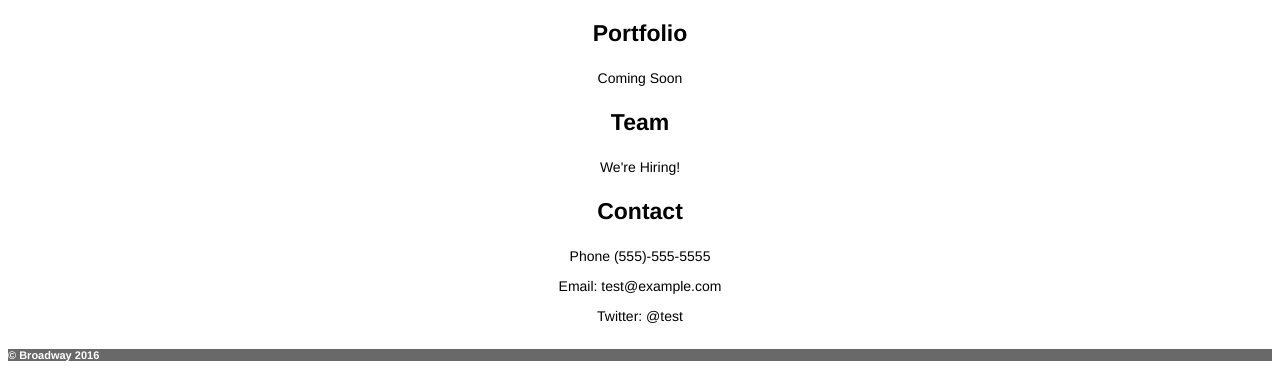
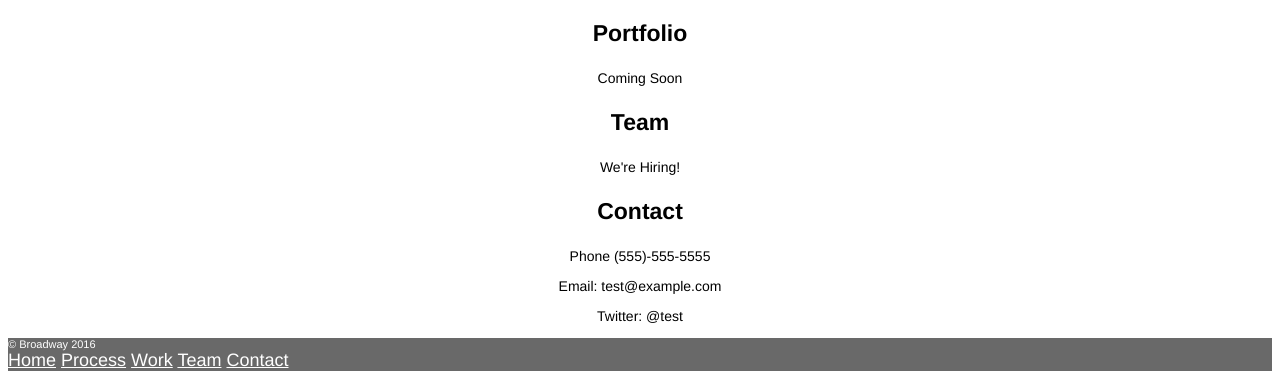
Before and after one commit to emebishop/broadway, a plain HTML site: page broadway/index.html in a window 1280 px wide. Shown: the part 1694-2081 px from the top of the page. Drawn offline with Linux system fonts and the light colour scheme.

Commit message:
almost final css

```diff
--- a/broadway/index.html
+++ b/broadway/index.html
@@ -8,7 +8,7 @@
 
     <div id="banner">
     <h1><strong>Broadway Design</strong></h1>
-      <nav class="navbar navbar-default">
+      <nav>
         <ul class="nav navbar-nav">
           <li><a href="#banner">Home</a></li>
             <br>
@@ -51,6 +51,15 @@
       <p>Twitter: @test</p>
 
 
-    <h6>&#169; Broadway 2016<nav></nav></h6>
+    <footer>&#169; Broadway 2016
+      <nav>
+        <a href="#banner">Home</a>
+        <a href="#process">Process</a>
+        <a href="#work">Work</a>
+        <a href="#team">Team</a>
+        <a href="#contact">Contact</a>
+      </nav>
+    <footer>
+
   </body>
 </html>
--- a/broadway/resources/style.css
+++ b/broadway/resources/style.css
@@ -16,24 +16,25 @@ h3{
   font-size: 23px;
   font-weight: bold;
 }
-h6{
-  font-size: 11px;
-  color: white;
-  background-color: dimgray;
-  text-align: left;
-}
 
 ul{
   list-style-type: none;
   padding: 0;
   margin: 0;
 }
-
+footer{
+  background-color: dimgray;
+  font-size: 11px;
+  color:white;
+  text-align: left;
+  white-space: nowrap
+}
 p{
   font-size: 14px;
 }
 a{
   color: white;
+  font-size: 18px;
 }
 #process{
   font-size: 32px;
```
